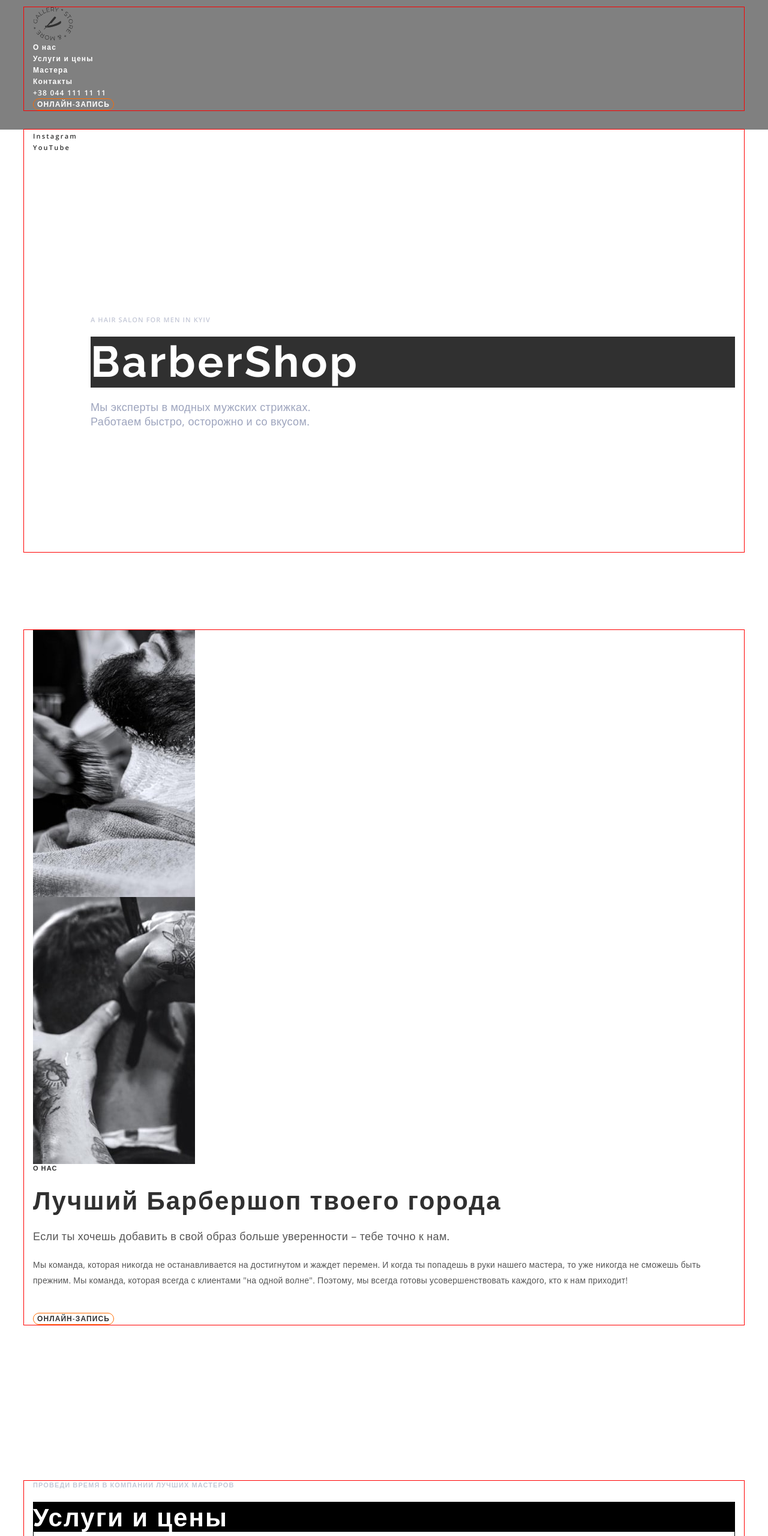
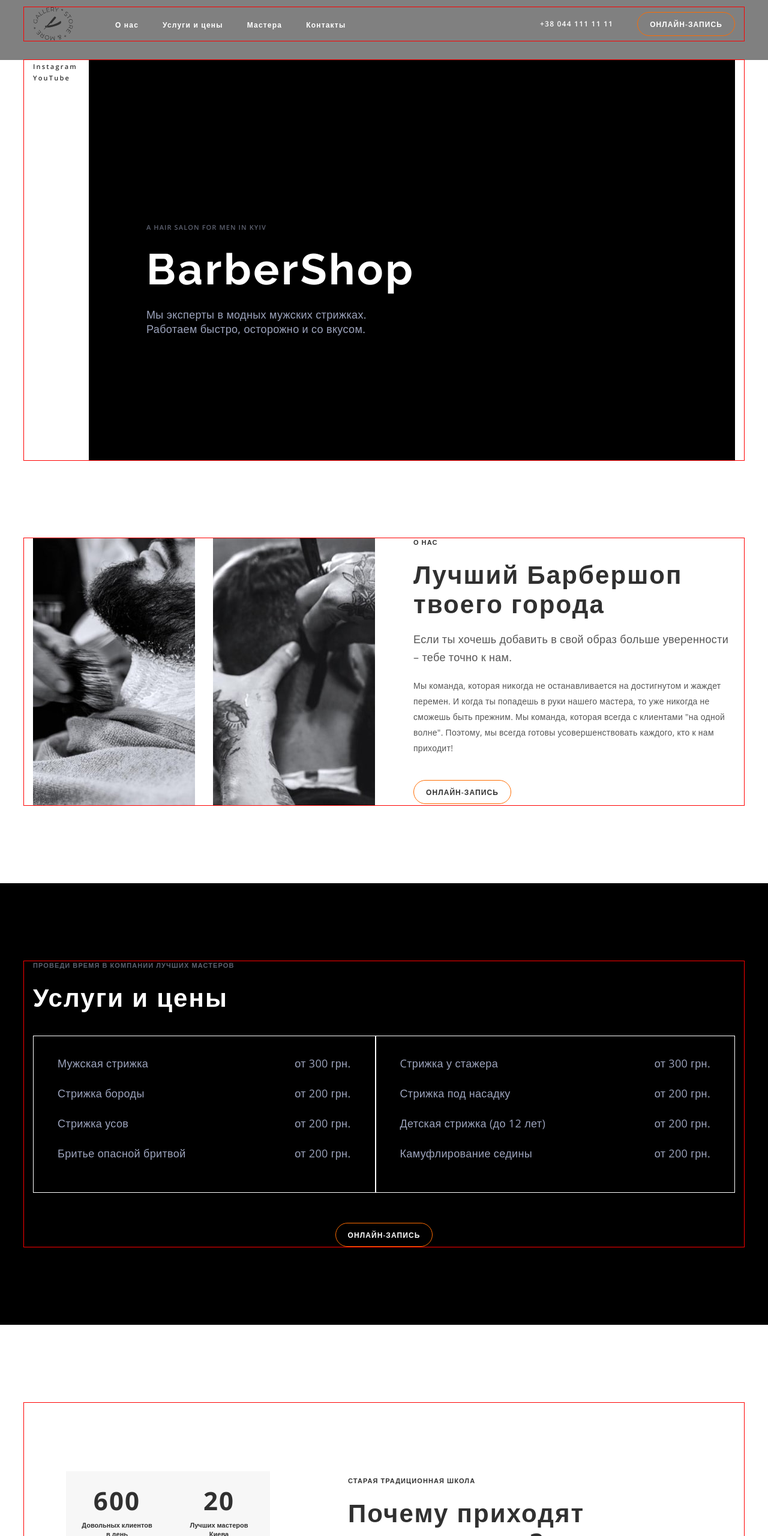
Before and after one commit to VolodymyrVelch/Barbershop, a plain HTML site: page index.html in a window 1280 px wide. Shown: the part 20-2580 px from the top of the page at 60% size. Drawn offline with nearby package versions, Linux system fonts and the light colour scheme.

Commit message:
Flex-start

```diff
--- a/index.html
+++ b/index.html
@@ -16,19 +16,19 @@
     <!-- header -->
     <header class="header">
         <div class="container">
-            <a clas="header-logo" href=""><img src="./image/Logo.svg" alt="Лого"></a>
+            <a class="header-logo" href=""><img src="./image/Logo.svg" alt="Лого"></a>
             <nav class="header-nav">
-                <ul clas="header-list">
-                    <li> <a href="" class="header-item">О нас</a></li>
-                    <li> <a href="" class="header-item">Услуги и цены</a></li>
-                    <li> <a href="" class="header-item">Мастера</a></li>
-                    <li> <a href="" class="header-item">Контакты</a></li>
+                <ul class="header-list">
+                    <li class="header-item"> <a href="" class="header-link">О нас</a></li>
+                    <li class="header-item"> <a href="" class="header-link">Услуги и цены</a></li>
+                    <li class="header-item"> <a href="" class="header-link">Мастера</a></li>
+                    <li class="header-item"> <a href="" class="header-link">Контакты</a></li>
                 </ul>
             </nav>
-            <ul>
-                <li><a href="Tel:+380441111111" class="header-tel link">+38 044 111 11 11</a></li>
-                <li> <button type="button" class="first-btn">Онлайн-запись</button> </li>
-            </ul>
+            <div class="cont-header">
+                <a href="Tel:+380441111111" class="header-tel">+38 044 111 11 11</a></li>
+                <button type="button" class="btn-header btn">Онлайн-запись</button> </li>
+            </div>
         </div>
     </header>
     <!-- main -->
@@ -37,7 +37,7 @@
         <section class="hero">
             <div class="container">
             <!-- бокове -->
-                <ul>
+                <ul class="hero-item">
                     <li><a class="hero-link" href="" target="_blank">Instagram</a></li>
                     <li><a class="hero-link" href="" target="_blank">YouTube</a></li>
                 </ul>
@@ -56,6 +56,7 @@
                 <li><img src="./image/img 1about-min.jpg" alt="Барбер бреет" width="270" height="445"></li>
                 <li><img src="./image/img 2about-min.jpg" alt="Барбер бреет висок" width="270" height="445"></li>
             </ul>
+            <div class="about-content">
                 <p class="pre-title about-pre">О НАС</p>
                 <h2 class="title about-title">Лучший Барбершоп твоего города</h2>
                 <p class="after-title about-after">Если ты хочешь добавить в свой образ больше уверенности – тебе точно к нам.</p>
@@ -63,57 +64,61 @@
                     и жаждет перемен. И когда ты попадешь в руки нашего мастера,
                     то уже никогда не сможешь быть прежним. Мы команда, которая всегда с клиентами "на одной волне". Поэтому, мы всегда
                     готовы усовершенствовать каждого, кто к нам приходит!</p>
-            <button type="button" class="second-btn">онлайн-запись</button>
+                <button type="button" class="about-btn btn">онлайн-запись</button>
+            </div>
             </div>
         </section>
         <!-- Секція3 -->
-        <section class="service section">
-            <div class="container">
+        <section class=" section service">
+            <div class="container ">
             <p class="service-pre-title">Проведи время в компании лучших мастеров</p>
             <h2 class="title service-title">Услуги и цены</h2>
+            <div class="price-wrap">
                 <ul class="price-list">
                     <li class="price-item">
-                    <p class="price-item-text" >Мужская стрижка</p>
-                    <p class="price-item-text" >от 300 грн.</p>
+                        <p class="price-item-text">Мужская стрижка</p>
+                        <p class="price-item-text">от 300 грн.</p>
                     </li>
                     <li class="price-item">
-                    <p class="price-item-text" >Стрижка бороды</p>
-                    <p class="price-item-text" >от 200 грн.</p>
+                        <p class="price-item-text">Стрижка бороды</p>
+                        <p class="price-item-text">от 200 грн.</p>
                     </li>
                     <li class="price-item">
-                    <p class="price-item-text" >Стрижка усов</p>
-                    <p class="price-item-text" >от 200 грн.</p>
+                        <p class="price-item-text">Стрижка усов</p>
+                        <p class="price-item-text">от 200 грн.</p>
                     </li>
                     <li class="price-item">
-                    <p class="price-item-text" >Бритье опасной бритвой</p>
-                    <p class="price-item-text" >от 200 грн.</p>
+                        <p class="price-item-text">Бритье опасной бритвой</p>
+                        <p class="price-item-text">от 200 грн.</p>
                     </li>
                 </ul>
                 <ul class="price-list">
                     <li class="price-item">
-                    <p class="price-item-text" >Cтрижка у стажера</p>
-                    <p class="price-item-text" >от 300 грн.</p>
+                        <p class="price-item-text">Cтрижка у стажера</p>
+                        <p class="price-item-text">от 300 грн.</p>
                     </li>
                     <li class="price-item">
-                    <p class="price-item-text" >Стрижка под насадку</p>
-                    <p class="price-item-text" >от 200 грн.</p>
+                        <p class="price-item-text">Стрижка под насадку</p>
+                        <p class="price-item-text">от 200 грн.</p>
                     </li>
                     <li class="price-item">
-                    <p class="price-item-text" >Детская стрижка (до 12 лет)</p>
-                    <p class="price-item-text" >от 200 грн.</p>
+                        <p class="price-item-text">Детская стрижка (до 12 лет)</p>
+                        <p class="price-item-text">от 200 грн.</p>
                     </li>
                     <li class="price-item">
-                    <p class="price-item-text" >Камуфлирование седины</p>
-                    <p class="price-item-text" >от 200 грн.</p>
+                        <p class="price-item-text">Камуфлирование седины</p>
+                        <p class="price-item-text">от 200 грн.</p>
                     </li>
                 </ul>
-            <button type="button" class="second-btn">онлайн-запись</button>
+            </div>
+            <button type="button" class="price-btn btn">онлайн-запись</button>
             </div>
         </section>
         <!-- секція4 -->
         <section class="advanteges section">
             <div class="container">
             <ul class="advanteges-list">
+                <div class="advantage-wrap">
                     <li class="achive-box">
                         <p class="achivment">600</p>
                         <p class="achivment-about">Довольных клиентов в день</p>
@@ -122,6 +127,8 @@
                         <p class="achivment">50</p>
                         <p class="achivment-about">Наград за отличный сервис</p>
                     </li>
+                </div>
+                <div class="advantage-wrap">
                 <li class="achive-box">
                     <p class="achivment">20</p>
                     <p class="achivment-about">Лучших мастеров Киева</p>
@@ -130,29 +137,33 @@
                     <p class="achivment">100</p>
                     <p class="achivment-about">Подарков постоянным клиентам</p>
                 </li>
+                </div>
             </ul>
-            <p class="bright-pre-title">старая традиционная школа</p>
-            <h2 class="bright-fone-title">Почему приходят именно к нам?</h2>
-            <p class="advanteges-about">О нас говорят только хорошее. Но лучше 1 раз увидеть и прочувствовать, чем 10 раз прочитать.</p>
+            <div class="advantege-cont">
+                <p class="pre-title advanteges-pre">старая традиционная школа</p>
+                <h2 class="title advanteges-title">Почему приходят именно к нам?</h2>
+                <p class="after-title advanteges-about">О нас говорят только хорошее. Но лучше 1 раз увидеть и прочувствовать, чем 10 раз прочитать.
+                </p>
+            </div>
             </div>
         </section>
         <!-- секція5 -->
         <section class="masters section">
             <div class="container">
-            <p class="bright-pre-title">для настоящих ценителей атмосферы</p>
-            <h2 class="bright-fone-title">Наши мастера</h2>
-            <ul>
-                <li>
+            <p class="pre-title master-pre">для настоящих ценителей атмосферы</p>
+            <h2 class="title master-title">Наши мастера</h2>
+            <ul class="masters-card">
+                <li class="masters-content">
                     <img src="./image/img1Master-min.jpg" alt="Барбер робить окантовку" width="370" height="346">
                     <h3  class="master-name" lang="en">John Smith</h3>
                     <p class="position" lang="en">Extreme Barber</p>
                 </li>
-                <li>
+                <li class="masters-content">
                     <img src="./image/img2Master-min.jpg" alt="Барбер з машинкою" width="370" height="346">
                     <h3  class="master-name" lang="en">Michele Doe</h3>
                     <p class="position" lang="en">Extreme Barber</p>
                 </li>
-                <li>
+                <li class="masters-content">
                     <img src="./image/img3Master-min.jpg" alt="Барбер з гребенем" width="370" height="346">
                     <h3 class="master-name" lang="en">Alan Black</h3>
                     <p class="position" lang="en">Extreme Barber</p>
@@ -163,14 +174,14 @@
         <!-- секція6 -->
         <section class="galery section">
             <div class="container">
-            <p class="bright-pre-title">На латинском языке “барба” означает “борода”</p>
+            <p class="pre-title galery-pre">На латинском языке “барба” означает “борода”</p>
             <!-- Скритий заголовок -->
-            <h2 class="visually-hidden"></h2>
+            <h2 class="visually-hidden">Фото майстрів</h2>
             <ul class="galery-list">
-                <li><img src="./image/1Барбер-min.jpg" alt="барбер 1" width="270" height="360"></img></li>
-                <li><img src="./image/2Барбер-min.jpg" alt="барбер 2" width="270" height="360"></img></li>
-                <li><img src="./image/3Барбер-min.jpg" alt="барбер 3" width="270" height="360"></img></li>
-                <li><img src="./image/4Барбер-min.jpg" alt="барбер 4" width="270" height="360"></img></li>
+                <li class="galery-item"><img src="./image/1Барбер-min.jpg" alt="барбер 1" width="270" height="360"></img></li>
+                <li class="galery-item"><img src="./image/2Барбер-min.jpg" alt="барбер 2" width="270" height="360"></img></li>
+                <li class="galery-item"><img src="./image/3Барбер-min.jpg" alt="барбер 3" width="270" height="360"></img></li>
+                <li class="galery-item"><img src="./image/4Барбер-min.jpg" alt="барбер 4" width="270" height="360"></img></li>
             </ul>
             </div>
         </section>
--- a/style/style.css
+++ b/style/style.css
@@ -62,24 +62,36 @@ ul {
   clip-path: inset(50%);
   margin: -1px;
 }
-/*
-* -Універсальний селектор
-тег
-ID
-клас
-атрибут
-потомка
-дитини
-сусіда*/
 /* ----HEADER----- */
 .header {
   background-color: gray;
   padding-top: 32px;
   padding-bottom: 32px;
 }
-.header-item,
+.header-logo{
+  margin-right: 70px;
+}
+.header .container{
+  display: flex;
+  align-items: center;
+}
+.header-list{
+  display: flex;
+}
+.cont-header{
+  display: flex;
+  align-items: center;
+  margin-left: auto;
+}
+.header-tel{
+  margin-right:40px ;
+}
+.header-item:not(:last-child){
+margin-right: 40px;
+}
+
+.header-link,
 .header-tel {
-  font-style: normal;
   font-weight: 600;
   font-size: 12px;
   line-height: 1.33;
@@ -87,14 +99,14 @@ ID
 
   color: var(--first-title-color);
 }
-.header-item:hover,
-.header-item:focus,
+.header-link:hover,
+.header-link:focus,
 .header-tel:hover,
 .header-tel:focus {
   color: var(--accent-color);
 }
 
-.first-btn {
+.btn {
   font-family: inherit;
   font-weight: 600;
   font-size: 12px;
@@ -104,23 +116,21 @@ ID
   border: 1px solid var(--accent-color);
   border-radius: 25px;
   background-color: transparent;
+  height:40px ;
+  min-width: 160px;
   cursor: pointer;
+  padding: 12px 20px;
+}
+.btn-header{
   color: var(--first-title-color);
 }
-.second-btn{
-font-family: inherit;
-font-weight: 600;
-font-size: 12px;
-line-height: 1.33;
-letter-spacing: 0.09em;
-text-transform: uppercase;
-border: 1px solid var(--accent-color);
-border-radius: 25px;
-background-color: transparent;
-cursor: pointer;
-color: var(--second-title-color);
+/* ----HERO---- */
+.hero .container{
+  display: flex;
 }
-/* ----HERO---- */
+.hero-item{
+  width: 93px;
+}
 .hero-link {
   font-style: normal;
   font-weight: 600;
@@ -157,9 +167,9 @@ color: var(--second-title-color);
   letter-spacing: 0.05em;
 
   color: var(--first-title-color);
-  background-color: #303030;
 }
 .hero-after-title {
+  text-align: left;
   font-weight: 400;
   font-size: 18px;
   line-height: 1.36;
@@ -168,7 +178,9 @@ color: var(--second-title-color);
   width: 400px
 }
 .hero-content{
-  padding: 272px 0 206px 96px  ;
+  padding: 272px 0 206px 96px;
+  flex-grow: 1;
+  background-color: #000;
 }
 
 .pre-title {
@@ -185,12 +197,26 @@ color: var(--second-title-color);
   letter-spacing: 0.05em;
 }
 .after-title{
+
   font-size: 18px;
   line-height: 1.67;
   letter-spacing: 0.02em;
 }
 
 /* ----ABOUT---- */
+.about .container{
+  display: flex;
+}
+
+.about-list{
+  display: flex;
+}
+.about-list li:last-child {
+margin-left: 30px;
+}
+.about-content{
+  margin-left: 64px;
+}
 .about-pre, .about-title{
   margin-bottom: 20px;
   color: var(--main-text-color);
@@ -207,10 +233,16 @@ color: var(--second-title-color);
   letter-spacing: 0.02em;
   color:var(--content-text-color)
 }
+.about-btn{
+  color: var(--second-title-color);
+}
 /* ПОСЛУГИ */
 .section{
   padding-top: 130px;
   padding-bottom: 130px;
+}
+.service{
+  background-color: black;
 }
 .service-pre-title{
   margin-bottom: 20px;
@@ -224,14 +256,25 @@ color: var(--second-title-color);
   color:var(--pretitle-text-color);
 }
 .service-title{
+  margin-bottom: 40px;
+
   color: var(--first-title-color);
   background: #000;
 }
 /* Ціна послуг */
+.price-wrap{
+  display: flex;
+  margin-bottom: 50px;
+}
 .price-list{
   padding: 30px 40px;
+  flex-grow: 1;
 
-  border: 1px solid black;
+  border: 1px solid white;
+}
+.price-item{
+  display: flex;
+  justify-content: space-between;
 }
 .price-item-text{
   margin-bottom: 20px;
@@ -241,9 +284,19 @@ color: var(--second-title-color);
   letter-spacing: 0.02em;
   color: var(--fone-text-color);
 }
-
-
+.price-btn{
+  display: block;
+  margin: 0 auto;
+  color: var(--first-title-color);
+}
 /* наші досягнення */
+.advanteges .container{
+  display: flex;
+}
+.advanteges-list{
+display: flex;
+padding: 114px 0 137px 55px;
+}
 .achive-box{
   padding: 20px 24px;
 
@@ -274,11 +327,40 @@ font-size: 18px;
 line-height: 1.67;
 letter-spacing: 0.02em;
 }
+.advantege-cont{
+  padding: 123px 0 216px 130px;
+}
+.advanteges-pre{
+  margin-bottom: var(--margin-between);
+  max-width: 412px;
+}
+.advanteges-title{
+  margin-bottom: var(--margin-between);
+  max-width: 500px;
+}
+
 /* Майстри */
 .masters{
   background-color: var(--second-fone-color);
 }
+.master-pre{
+  margin-bottom: var(--margin-between);
+}
+.master-title{
+  margin-bottom: 44px;
+}
+.masters-card{
+  display: flex;
+  flex-wrap: wrap;
+  margin-left: -30px;
+}
+.masters-content{
+flex-basis: calc(100%/3 -30px);
+margin-left: 30px;
+}
 .master-name{
+margin: 30px 0 8px 0;
+
 font-size: 18px;
 line-height: 1.39;
 text-align: center;
@@ -292,6 +374,21 @@ letter-spacing: 0.02em;
 color: var(--accent-color);
 }
 /* Галерея */
+.galery-pre{
+  margin-bottom: 44px;
+}
+.galery-list{
+  display: flex;
+  flex-wrap: wrap;
+  margin-left: -30px;
+  margin-bottom: -30px;
+
+}
+.galery-item{
+  flex-basis: calc(100%/4-30px);
+margin-left: 30px;
+margin-bottom: 30px;
+}
 /* контакти */
 .contacts-link{
   font-style: normal;
```
Lines whose indentation alone changed are shown as unchanged.
